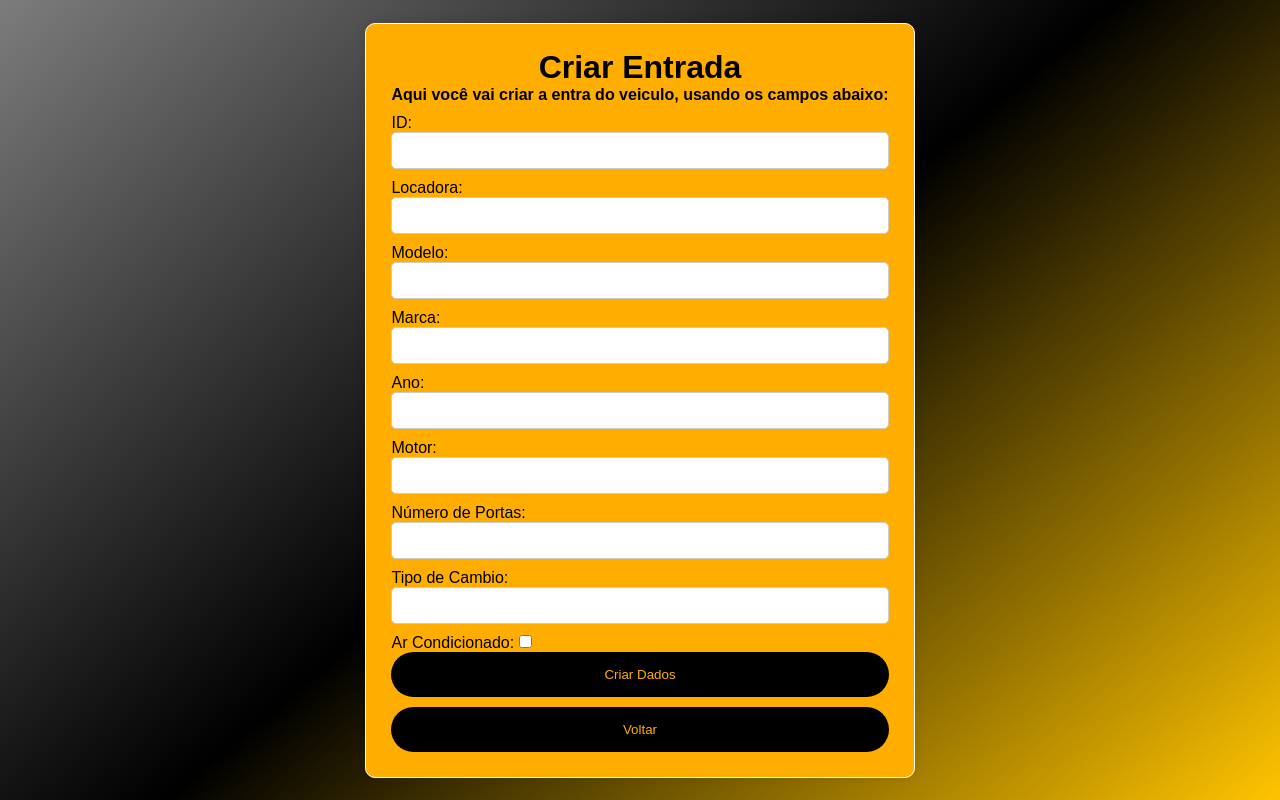
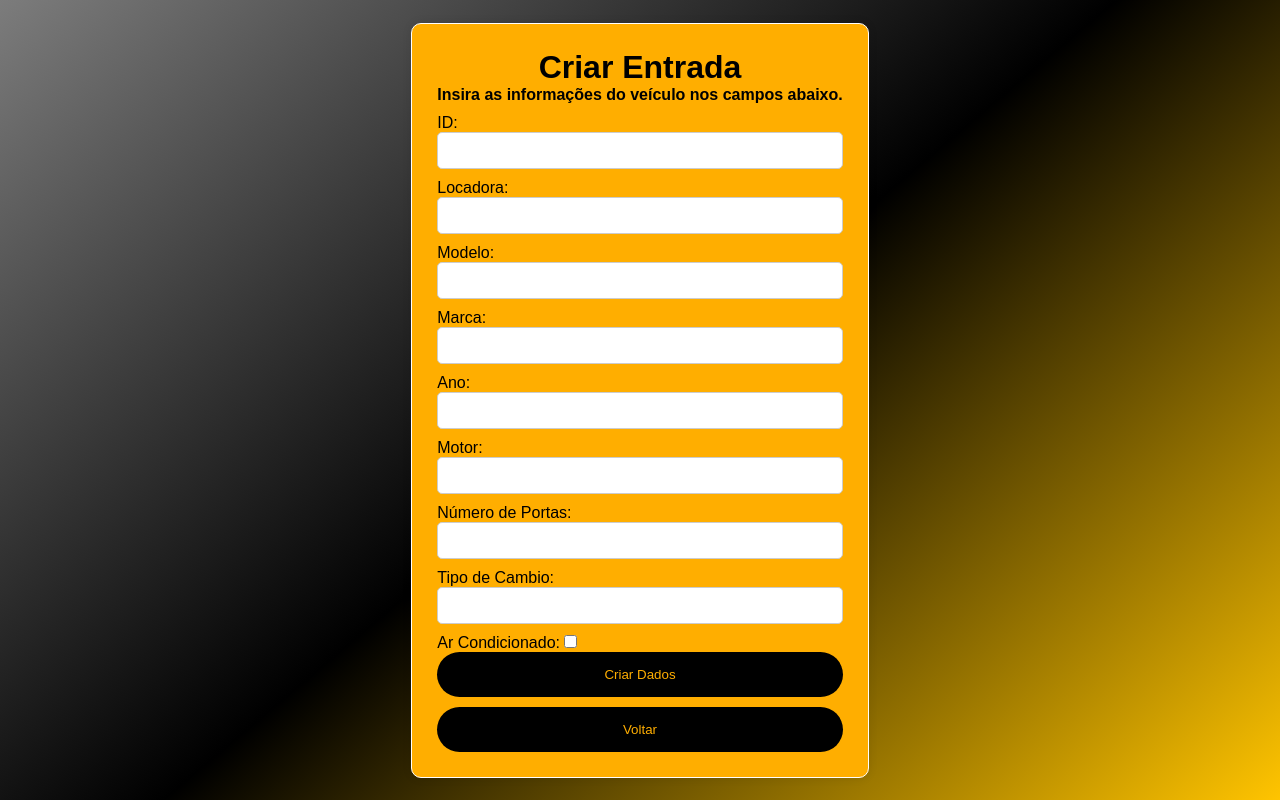
Before and after one commit to WiniciusNeves/rentcars, a website: page Desafio Rentcars/frontend/Criar.html in a window 1280 px wide. Drawn offline with Linux system fonts and the light colour scheme.

Commit message:
Update Criar.html

```diff
--- a/Desafio Rentcars/frontend/Criar.html
+++ b/Desafio Rentcars/frontend/Criar.html
@@ -98,7 +98,7 @@ div#nome{
 <body>
   <div class="container">
     <h1>Criar Entrada</h1>
-    <h4>Aqui você vai criar a entra do veiculo, usando os campos abaixo:</h4>
+    <h4>Insira as informações do veículo nos campos abaixo.</h4>
    <form action="/Criar" method="POST">
      <label for="id">ID:</label>
      <input type="text" name="id" id="id">
```
